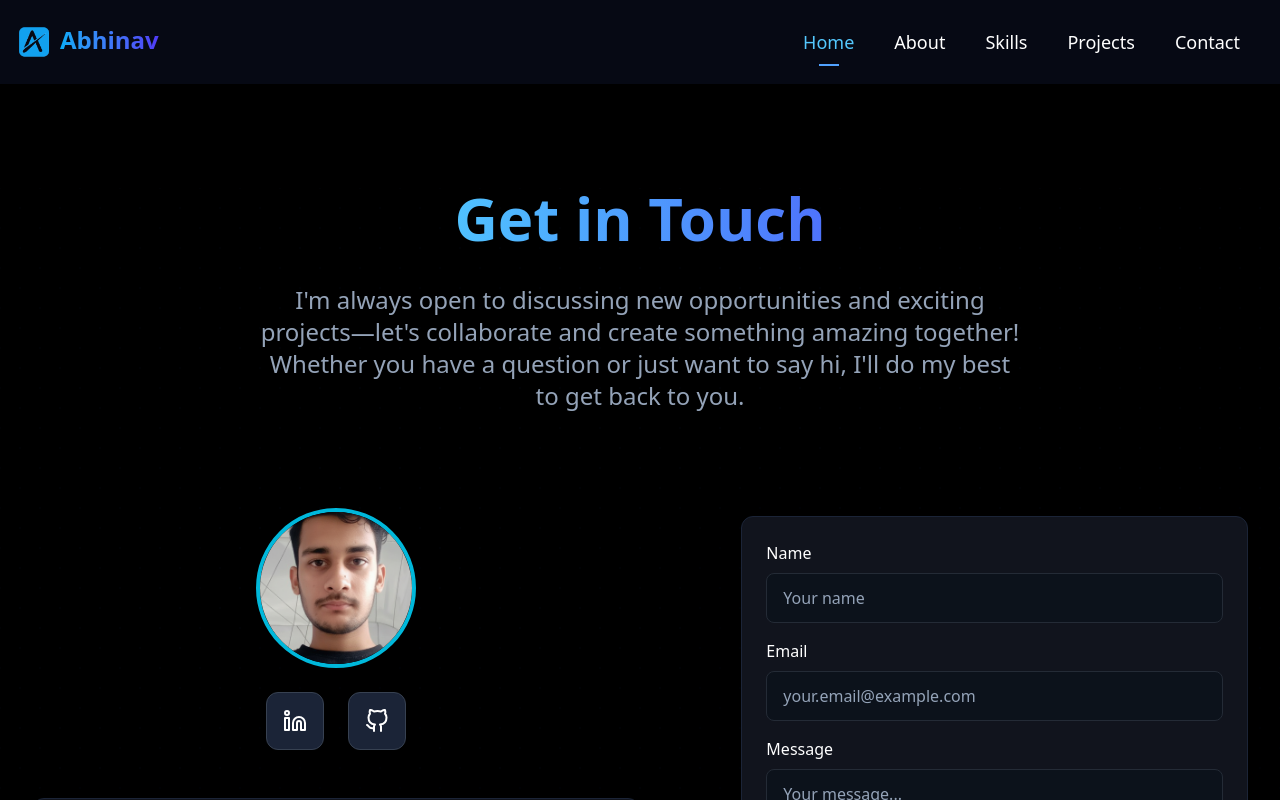
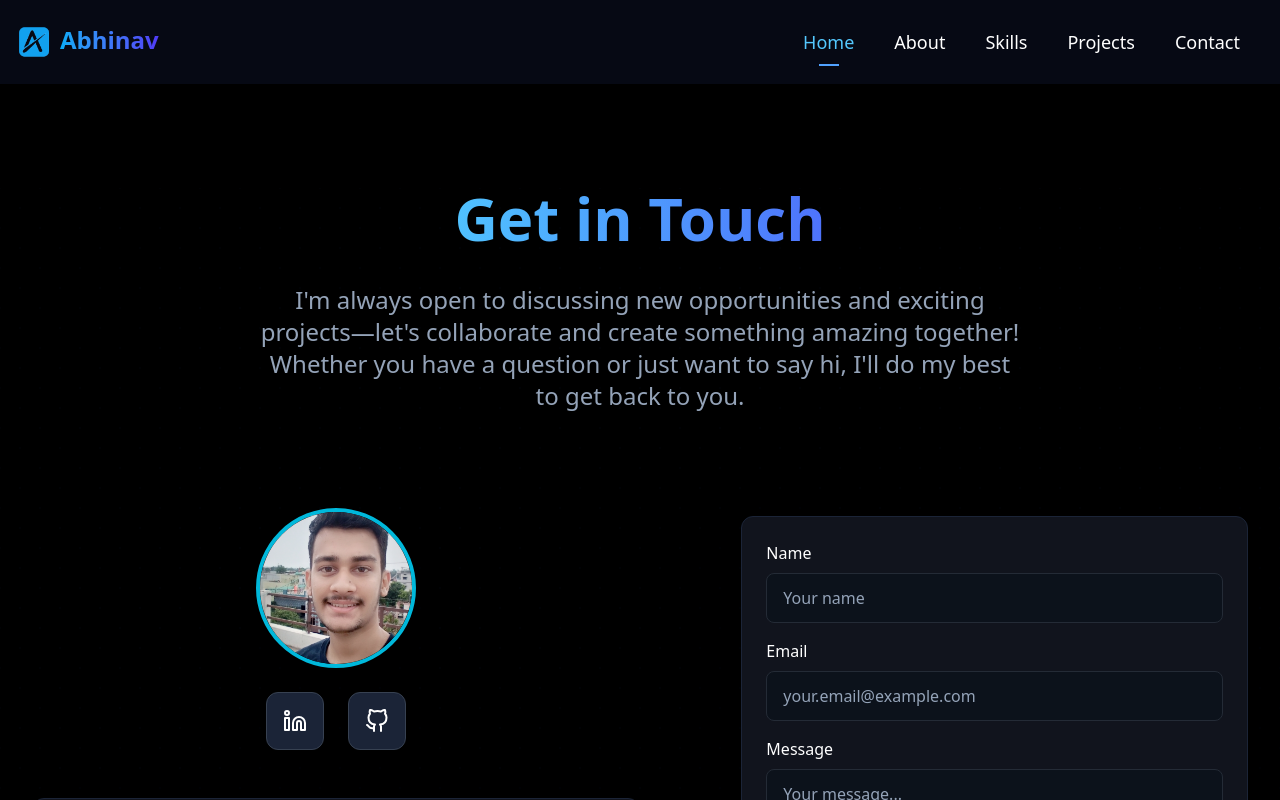
Before and after one commit to Abhinavsharma005/Portfolio, a React (Vite) app: page /contact in a window 1280 px wide. Shown: the top 800 px of the page. Built offline with nearby package versions, Linux system fonts and the light colour scheme.

Commit message:
added profile photo

```diff
--- a/src/Components/Contact.jsx
+++ b/src/Components/Contact.jsx
@@ -35,9 +35,9 @@ const AvatarSection = () => (
         {/* Circular Avatar */}
         <div className="w-40 h-40 rounded-full overflow-hidden border-4 border-cyan-500 shadow-xl mb-6">
             <img
-                src="/profilepic2.jpg"
+                src="/profilepic3.jpg"
                 alt="Profile Avatar"
-                className="w-full h-full object-cover"
+                className="w-50 h-50 object-cover"
             />
         </div>
 
```
Also changed, not shown: public/profilepic1.png (renamed from public/profilepic.png), public/profilepic3.jpg (added).
